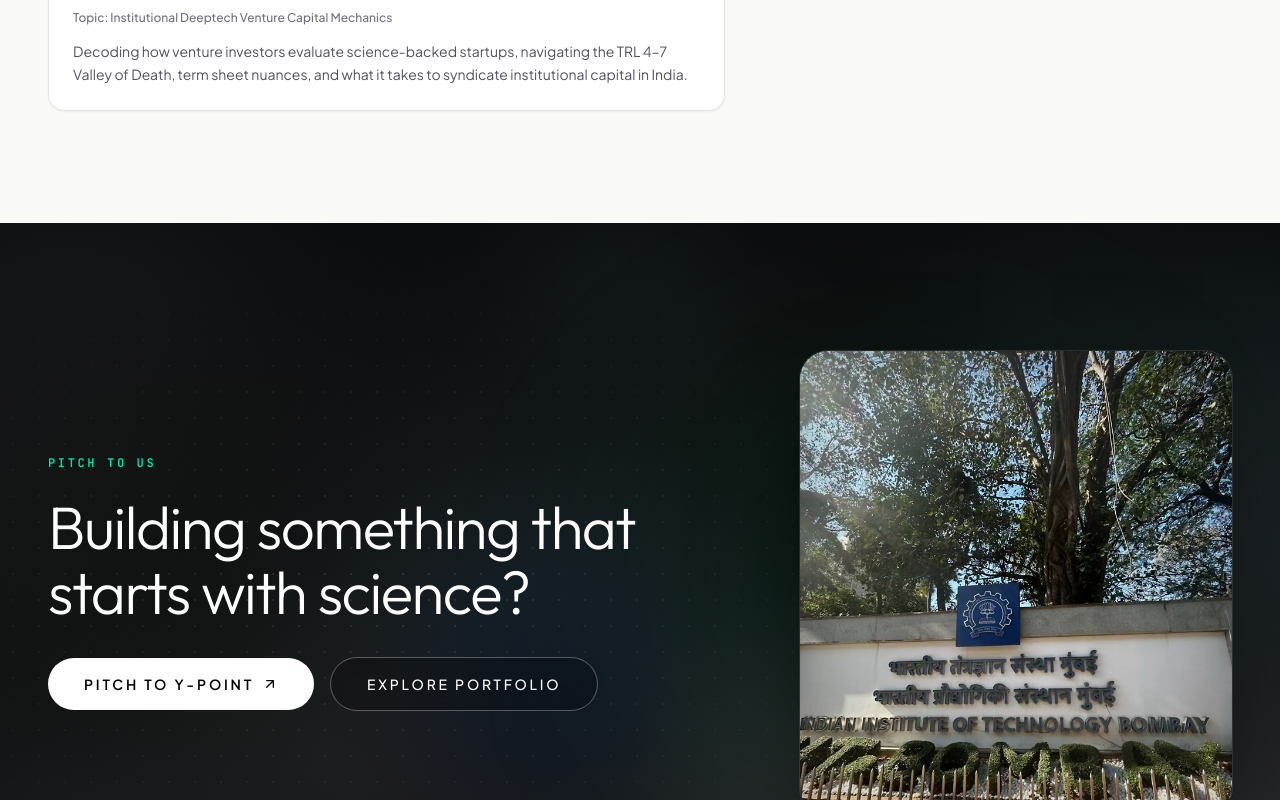
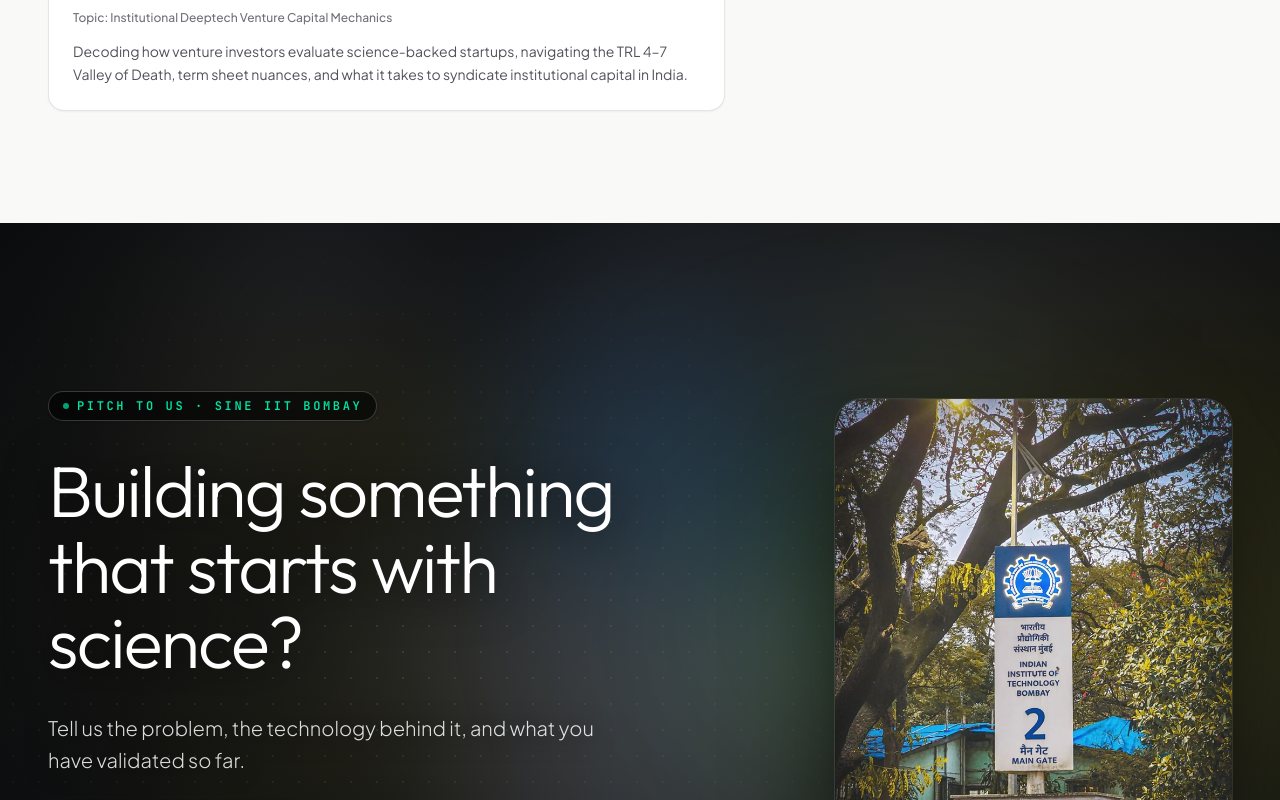
Before and after one commit to Ankit-singh-dot/y-point, a Next.js app in the folder my-app/: page / in a window 1280 px wide. Shown: the part 2980-3780 px from the top of the page. Built offline with nearby package versions, Linux system fonts and the light colour scheme.

Commit message:
making_images_full_fldge_high_screen app/components/HomeClosingCta.tsx

```diff
--- a/my-app/app/components/HomeClosingCta.tsx
+++ b/my-app/app/components/HomeClosingCta.tsx
@@ -7,26 +7,32 @@ import { ArrowUpRight } from "lucide-react";
 
 export default function HomeClosingCta() {
   return (
-    <PhotoStage photo="entranceWall" layout="top" minHeight="min(90svh, 900px)" paddingTop="clamp(3.5rem, 6vw, 5rem)" paddingBottom="clamp(3.5rem, 6vw, 5rem)">
-      <div className="space-y-6">
-        <div className="font-mono text-xs uppercase tracking-[0.22em] text-[#00E5A3] font-semibold">
-          Pitch to us
+    <PhotoStage photo="mainGate">
+      <div className="space-y-6 sm:space-y-8 max-w-2xl lg:max-w-3xl text-left">
+        <div className="inline-flex items-center gap-2 px-3.5 py-1.5 rounded-full bg-black/60 backdrop-blur-md border border-white/20 shadow-sm">
+          <span className="h-1.5 w-1.5 rounded-full bg-[#00E5A3] animate-pulse" />
+          <span className="font-mono text-xs uppercase tracking-[0.22em] text-[#00E5A3] font-semibold">
+            Pitch to us · SINE IIT Bombay
+          </span>
         </div>
-        <h2 className="font-display font-light text-4xl sm:text-5xl lg:text-6xl tracking-tight leading-[1.08] text-white">
+        <h2 className="font-display font-light text-4xl sm:text-6xl lg:text-7xl tracking-tight leading-[1.05] text-white drop-shadow-[0_4px_24px_rgba(0,0,0,0.85)]">
           Building something that starts with science?
         </h2>
+        <p className="font-sans font-light text-base sm:text-xl text-white/85 leading-relaxed max-w-xl drop-shadow-[0_2px_12px_rgba(0,0,0,0.85)]">
+          Tell us the problem, the technology behind it, and what you have validated so far.
+        </p>
 
-        <div className="pt-2 flex flex-wrap items-center justify-center lg:justify-start gap-4">
+        <div className="pt-2 flex flex-wrap items-center gap-4">
           <Link
             href="/apply"
-            className="group px-8 py-3.5 sm:px-9 sm:py-4 rounded-full bg-white text-black hover:bg-[#00E5A3] font-sans text-xs sm:text-sm uppercase tracking-[0.2em] font-semibold transition-colors duration-300 flex items-center gap-2"
+            className="group px-8 py-3.5 sm:px-9 sm:py-4 rounded-full bg-white text-black hover:bg-[#00E5A3] font-sans text-xs sm:text-sm uppercase tracking-[0.2em] font-semibold transition-all duration-300 hover:scale-105 active:scale-95 shadow-[0_4px_20px_rgba(0,0,0,0.5)] flex items-center gap-2"
           >
             <span>Pitch to Y-Point</span>
             <ArrowUpRight className="h-4 w-4 transition-transform group-hover:translate-x-0.5 group-hover:-translate-y-0.5" />
           </Link>
           <Link
             href="/portfolio"
-            className="px-8 py-3.5 sm:px-9 sm:py-4 rounded-full border border-white/30 hover:border-white bg-black/20 backdrop-blur-sm font-sans text-xs sm:text-sm uppercase tracking-[0.2em] text-white transition-colors font-medium"
+            className="px-8 py-3.5 sm:px-9 sm:py-4 rounded-full border border-white/30 hover:border-white bg-black/40 backdrop-blur-md font-sans text-xs sm:text-sm uppercase tracking-[0.2em] text-white transition-all font-medium hover:bg-black/60"
           >
             <span>Explore Portfolio</span>
           </Link>
```
